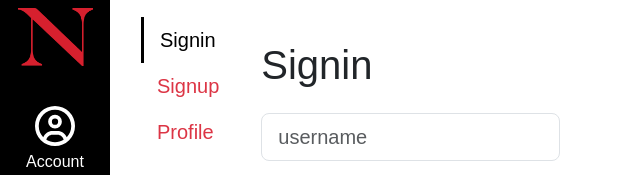
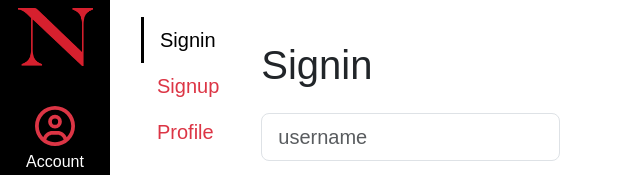
Before and after one commit to obiyang/kambaz-react-web-app, a React (Vite) app: page /#/Kambaz/Account/Signin in a window 1280 px wide. Shown: the top 175 px of the page, without its empty margins (0-640 px from the left). Built offline with nearby package versions, Linux system fonts and the light colour scheme.

Commit message:
Account icon updated

```diff
--- a/src/Kambaz/Navigation.tsx
+++ b/src/Kambaz/Navigation.tsx
@@ -25,7 +25,7 @@ export default function KambazNavigation() {
             className={`list-group-item text-center border-0 d-flex flex-column align-items-center p-2 ${
               selectedButton === 'account' ? 'bg-white text-danger' : 'bg-black text-white'
             }`}>
-        <FaRegCircleUser className="fs-1 text-white mb-1" />
+        <FaRegCircleUser className="fs-1 text-danger mb-1" />
         Account
       </NavLink>
       <br />
```
